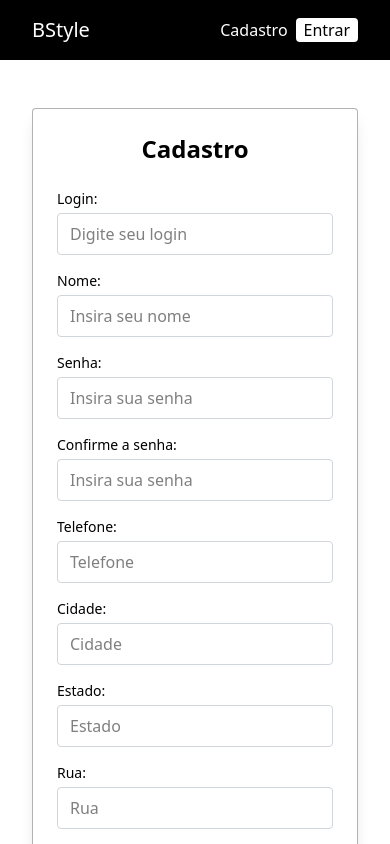
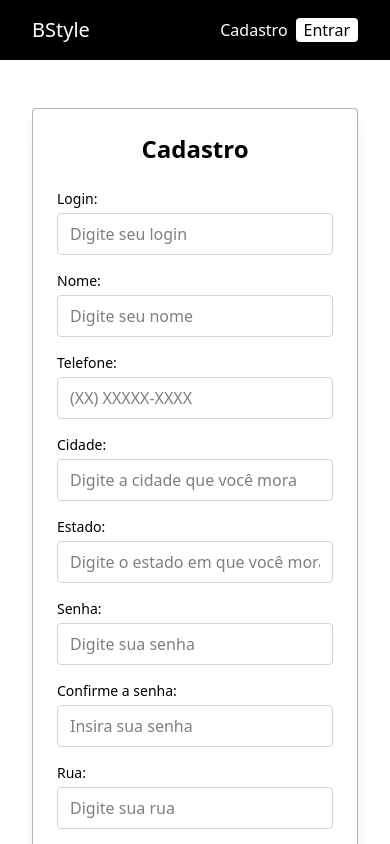
Before and after one commit to genzo-dev/bstyle-frontend, an Angular app: page /register in a window 390 px wide. Shown: the top 844 px of the page. Built offline with nearby package versions, Linux system fonts and the light colour scheme; no server answers.

Commit message:
feat: add phone mask and validatioon

```diff
--- a/src/app/components/input/input.html
+++ b/src/app/components/input/input.html
@@ -1,6 +1,6 @@
 <div class="flex flex-col gap-1">
   @if (label) {
-    <label class="text-sm font-medium cursor-pointer">
+    <label class="text-sm font-medium">
       {{ label }}
     </label>
   }
@@ -9,6 +9,10 @@
     [type]="type"
     [placeholder]="placeholder"
     [formControlName]="controlName"
-    [ngClass]="['border rounded px-3 py-2 outline-none transition border-gray-300', customClass]"
+    (input)="onInput($event)"
+    [ngClass]="[
+      'border rounded px-3 py-2 outline-none transition border-gray-300 focus:border-pink-500',
+      customClass,
+    ]"
   />
 </div>
--- a/src/app/components/input/input.ts
+++ b/src/app/components/input/input.ts
@@ -1,6 +1,7 @@
 import { NgClass } from '@angular/common';
 import { Component, Input } from '@angular/core';
 import { ControlContainer, FormGroupDirective, ReactiveFormsModule } from '@angular/forms';
+import { cleanPhone, formatPhone } from '../../utils/masks/phone-mask';
 
 @Component({
   selector: 'app-input',
@@ -19,6 +20,18 @@ export class InputComponent {
   @Input() placeholder = '';
   @Input() controlName = '';
   @Input() customClass = '';
+  @Input() mask: 'phone' | '' = '';
+
+  onInput(event: Event): void {
+    if (this.mask !== 'phone') return;
+    const input = event.target as HTMLInputElement;
+    const formatted = formatPhone(input.value);
+    const cleaned = cleanPhone(input.value);
+    if (input.value !== formatted) input.value = formatted;
+    this.control?.setValue(cleaned, {
+      emitModelToViewChange: false,
+    });
+  }
 
   constructor(public controlContainer: ControlContainer) {}
 
--- a/src/app/components/register-form/register-form.html
+++ b/src/app/components/register-form/register-form.html
@@ -1,32 +1,36 @@
 <form [formGroup]="form" (ngSubmit)="submit()" class="grid grid-cols-1 sm:grid-cols-2 gap-4">
   <app-input label="Login:" placeholder="Digite seu login" controlName="login" />
-  <app-input label="Nome:" placeholder="Insira seu nome" controlName="nome" />
-  <app-input label="Senha:" type="password" placeholder="Insira sua senha" controlName="senha" />
+  <app-input label="Nome:" placeholder="Digite seu nome" controlName="nome" />
+  <app-input label="Telefone:" placeholder="(XX) XXXXX-XXXX" controlName="telefone" mask="phone" />
+  <app-input label="Cidade:" placeholder="Digite a cidade que você mora" controlName="cidade" />
+  <app-input label="Estado:" placeholder="Digite o estado em que você mora" controlName="estado" />
+  <app-input label="Senha:" placeholder="Digite sua senha" controlName="senha" />
+
   <app-input
     label="Confirme a senha:"
     type="password"
     placeholder="Insira sua senha"
     controlName="senha2"
   />
-
-  <app-input label="Telefone:" placeholder="Telefone" controlName="telefone" />
-  <app-input label="Cidade:" placeholder="Cidade" controlName="cidade" />
-  <app-input label="Estado:" placeholder="Estado" controlName="estado" />
-  <app-input label="Rua:" placeholder="Rua" controlName="rua" />
-  <app-input label="Número:" placeholder="Número" controlName="numero" />
+  <app-input label="Rua:" placeholder="Digite sua rua" controlName="rua" />
+  <app-input label="Número:" placeholder="Informe o número da sua casa" controlName="numero" />
   <div class="flex flex-col gap-2">
     <label class="text-sm font-semibold text-gray-700">Foto de perfil:</label>
     <div class="flex items-center gap-4">
-      <div class="w-16 h-16 rounded-full bg-gray-100 border border-gray-200 overflow-hidden flex-shrink-0 flex items-center justify-center">
+      <div
+        class="w-16 h-16 rounded-full bg-gray-100 border border-gray-200 overflow-hidden flex-shrink-0 flex items-center justify-center"
+      >
         @if (imagePreview) {
-          <img [src]="imagePreview" alt="Preview" class="w-full h-full object-cover">
+          <img [src]="imagePreview" alt="Preview" class="w-full h-full object-cover" />
         } @else {
           <span class="text-2xl text-gray-400">👤</span>
         }
       </div>
-      <label class="cursor-pointer bg-gray-100 hover:bg-gray-200 text-gray-700 text-xs font-semibold py-2 px-4 rounded-lg border border-gray-300 transition-colors">
+      <label
+        class="cursor-pointer bg-gray-100 hover:bg-gray-200 text-gray-700 text-xs font-semibold py-2 px-4 rounded-lg border border-gray-300 transition-colors"
+      >
         Selecionar imagem
-        <input type="file" (change)="onFileSelected($event)" accept="image/*" class="hidden">
+        <input type="file" (change)="onFileSelected($event)" accept="image/*" class="hidden" />
       </label>
     </div>
   </div>
--- a/src/app/components/user-update-form/user-update-form.html
+++ b/src/app/components/user-update-form/user-update-form.html
@@ -1,23 +1,27 @@
 <form [formGroup]="form" (ngSubmit)="submit()" class="grid grid-cols-1 sm:grid-cols-2 gap-4">
-  <app-input label="Nome:" placeholder="{{ auth.user()?.nome }}" controlName="nome" />
-  <app-input label="Telefone:" placeholder="{{ auth.user()?.telefone }}" controlName="telefone" />
-  <app-input label="Cidade:" placeholder="{{ auth.user()?.cidade }}" controlName="cidade" />
-  <app-input label="Estado:" placeholder="{{ auth.user()?.estado }}" controlName="estado" />
-  <app-input label="Rua:" placeholder="{{ auth.user()?.rua }}" controlName="rua" />
-  <app-input label="Número:" placeholder="{{ auth.user()?.numero }}" controlName="numero" />
+  <app-input label="Nome:" placeholder="Digite seu nome" controlName="nome" />
+  <app-input label="Telefone:" placeholder="(XX) XXXXX-XXXX" controlName="telefone" mask="phone" />
+  <app-input label="Cidade:" placeholder="Digite a cidade que você mora" controlName="cidade" />
+  <app-input label="Estado:" placeholder="Digite o estado em que você mora" controlName="estado" />
+  <app-input label="Rua:" placeholder="Digite sua rua" controlName="rua" />
+  <app-input label="Número:" placeholder="Informe o número da sua casa" controlName="numero" />
   <div class="flex flex-col gap-2">
     <label class="text-sm font-semibold text-gray-700">Foto de perfil:</label>
     <div class="flex items-center gap-4">
-      <div class="w-16 h-16 rounded-full bg-gray-100 border border-gray-200 overflow-hidden flex-shrink-0 flex items-center justify-center">
+      <div
+        class="w-16 h-16 rounded-full bg-gray-100 border border-gray-200 overflow-hidden shrink-0 flex items-center justify-center"
+      >
         @if (imagePreview) {
-          <img [src]="imagePreview" alt="Preview" class="w-full h-full object-cover">
+          <img [src]="imagePreview" alt="Preview" class="w-full h-full object-cover" />
         } @else {
           <span class="text-2xl text-gray-400">👤</span>
         }
       </div>
-      <label class="cursor-pointer bg-gray-100 hover:bg-gray-200 text-gray-700 text-xs font-semibold py-2 px-4 rounded-lg border border-gray-300 transition-colors">
+      <label
+        class="cursor-pointer bg-gray-100 hover:bg-gray-200 text-gray-700 text-xs font-semibold py-2 px-4 rounded-lg border border-gray-300 transition-colors"
+      >
         Selecionar imagem
-        <input type="file" (change)="onFileSelected($event)" accept="image/*" class="hidden">
+        <input type="file" (change)="onFileSelected($event)" accept="image/*" class="hidden" />
       </label>
     </div>
   </div>
--- a/src/app/schemas/auth/auth.schema.ts
+++ b/src/app/schemas/auth/auth.schema.ts
@@ -3,7 +3,7 @@ import { userSchema } from '../user/user.schema';
 
 export const loginSchema = z.object({
   login: z.string().nonempty('Login não pode estar vazio'),
-  senha: z.string().nonempty('Insira uma senha'),
+  senha: z.string().nonempty('Insira sua senha'),
 });
 
 export type UserSchema = z.infer<typeof userSchema>;
--- a/src/app/schemas/user/user.schema.ts
+++ b/src/app/schemas/user/user.schema.ts
@@ -1,13 +1,19 @@
 import { z } from 'zod';
+import { isValidPhone } from '../../utils/masks/phone-mask';
 
 export const userSchema = z.object({
-  login: z.string(),
+  login: z.string().nonempty('Informe um login'),
   nome: z
     .string()
     .min(3, { message: 'O nome deve ter pelo menos 3 caracteres' })
     .nonempty('Insira seu nome'),
   senha: z.string().nonempty('Insira uma senha'),
-  telefone: z.string().optional(),
+  telefone: z
+    .string()
+    .refine((val) => !val || isValidPhone(val), {
+      message: 'Telefone inválido. Use o formato (XX) XXXXX-XXXX',
+    })
+    .optional(),
   cidade: z.string().optional(),
   estado: z.string().optional(),
   rua: z.string().optional(),
@@ -15,14 +21,19 @@ export const userSchema = z.object({
 });
 
 export const userCreateBase = z.object({
-  login: z.string(),
+  login: z.string().nonempty('Informe um login'),
   nome: z
     .string()
     .min(3, { message: 'O nome deve ter pelo menos 3 caracteres' })
     .nonempty('Insira seu nome'),
   senha: z.string().nonempty('Insira uma senha'),
-  senha2: z.string().nonempty(),
-  telefone: z.string().optional(),
+  senha2: z.string().nonempty('Confirme a senha'),
+  telefone: z
+    .string()
+    .refine((val) => !val || isValidPhone(val), {
+      message: 'Telefone inválido. Use o formato (XX) XXXXX-XXXX',
+    })
+    .optional(),
   cidade: z.string().optional(),
   estado: z.string().optional(),
   rua: z.string().optional(),
@@ -49,7 +60,12 @@ export const userUpdateSchema = z.object({
     .min(3, { message: 'O nome deve ter pelo menos 3 caracteres' })
     .or(z.literal(''))
     .optional(),
-  telefone: z.string().optional(),
+  telefone: z
+    .string()
+    .refine((val) => !val || isValidPhone(val), {
+      message: 'Telefone inválido. Use o formato (XX) XXXXX-XXXX',
+    })
+    .optional(),
   cidade: z.string().optional(),
   estado: z.string().optional(),
   rua: z.string().optional(),
--- /dev/null
+++ b/src/app/utils/masks/phone-mask.ts
@@ -0,0 +1,18 @@
+export function formatPhone(raw: string): string {
+  const digits = raw.replace(/\D/g, '').slice(0, 11);
+  if (digits.length === 0) return '';
+  if (digits.length <= 2) return `(${digits}`;
+  if (digits.length <= 6) return `(${digits.slice(0, 2)}) ${digits.slice(2)}`;
+  if (digits.length <= 10)
+    return `(${digits.slice(0, 2)}) ${digits.slice(2, 6)}-${digits.slice(6)}`;
+  return `(${digits.slice(0, 2)}) ${digits.slice(2, 7)}-${digits.slice(7)}`;
+}
+
+export function cleanPhone(raw: string): string {
+  return raw.replace(/\D/g, '');
+}
+
+export function isValidPhone(raw: string): boolean {
+  const regex = /^\d{10,11}$/;
+  return regex.test(raw);
+}
```
